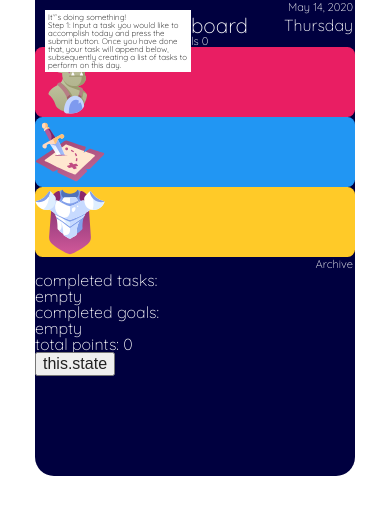
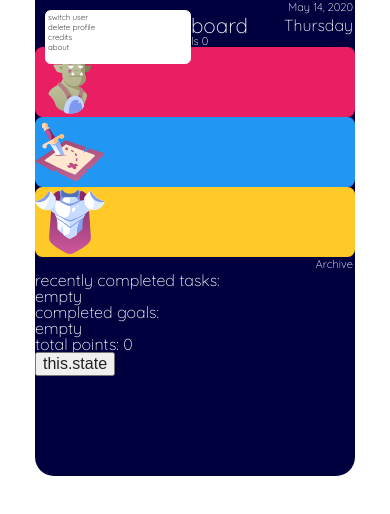
Before and after one commit to montgomeryrd/react-to-do, a React (Create React App) app: page /archive in a window 390 px wide. Both pictures are taken after a click on the element 45 px from the left and 10 px from the top of the page. Shown: the top 514 px of the page. Built offline with nearby package versions, Linux system fonts and the light colour scheme; a web font is replaced by a local one.

Commit message:
created a hamburger menu modal

```diff
--- a/public/index.html
+++ b/public/index.html
@@ -7,7 +7,7 @@
     <link href="https://fonts.googleapis.com/css2?family=Quicksand:wght@300&display=swap" rel="stylesheet">
     <link href="https://fonts.googleapis.com/css2?family=Arapey&display=swap" rel="stylesheet">
     <link href="https://fonts.googleapis.com/css2?family=Roboto:wght@300;500&display=swap" rel="stylesheet">
-    <title>Discovering Structure</title>
+    <title>To-Dohism - A Conscious Life App</title>
   </head>
   <body>
     <div id="root"></div>
--- a/src/components/contentview/Archive.js
+++ b/src/components/contentview/Archive.js
@@ -31,7 +31,7 @@ const Archive = ({archivedTasks, archivedGoals}) => {
     <div className="archive-content-view">
       <h2>Archive</h2>
       <div className="archived-scrolls">
-        <h4>completed tasks:</h4>
+        <h4>recently completed tasks:</h4>
         {archivedTasksList}
       </div>
       <div className="archived-books">
--- a/src/components/dashboard/Dashboard.js
+++ b/src/components/dashboard/Dashboard.js
@@ -98,11 +98,6 @@ class Dashboard extends React.Component {
             <div className="container">
                 <div className="dashboard-content-view">
                     <Settings />
-                    {/* <div className="hamburger">
-                        <div className="hamburger-lines"></div>
-                        <div className="hamburger-lines"></div>
-                        <div className="hamburger-lines"></div>
-                    </div> */}
                     <h2>{currentDate}</h2>
                     <h3>{currentDay}</h3>
                     <h1>Dashboard</h1>
--- a/src/components/dashboard/Settings.js
+++ b/src/components/dashboard/Settings.js
@@ -20,18 +20,75 @@ const Settings = () => {
 
     // const [achievement, showAchievement] = useState(false);
     // function toggleAchievement() {showAchievement(!achievement)}
+    const [position, setPosition] = useState(0);
+    const [state] = useState(["switch-user", "delete-profile", "credits", "about"]);
+
+    const data = (id) => {
+        switch(id) {
+            case "switch-user" : return (
+                <div></div>
+            )
+            case "delete-profile" : return (
+                <div></div>
+            )
+            case "credits" :
+                return (
+                    <div>
+                        <h4>Base App build from:</h4>
+                        <a href="https://www.youtube.com/channel/UCW5YeuERMmlnqo4oq8vwUpg" rel="noopener noreferrer" target="_blank">The Net Ninja</a>
+                        <p>Complete React Tutorial (Redux) #23 - Todo App</p>
+                        <br></br>
+                        <h4>SVG Icons by:</h4>
+                        <a href="https://www.iconfinder.com/Chanut-is" rel="noopener noreferrer" target="_blank">Chanut is Industries</a>
+                        <p>Fantasy and Role-Play Game - Adventure Quest Pack</p>
+                    </div>
+                )
+            case "about" :
+                return (
+                    <div>
+                        <h4>"A conscious life begins with purpose."</h4>
+                        <br></br>
+                        <span>
+                            To-Dohism is an app built with the philosophy that you live
+                            a conscious life when you have purpose. With that in mind,
+                            the app itself is not very robust in functionality, but
+                            rather cuts out a lot of the fat of more powerful to-do list
+                            apps available for more intentional focus and ease of use.
+                            A to-do app that is quick to manage and easy to implement in
+                            day-to-day life. Complete daily tasks, pursue long-term goals,
+                            and know that you are living a conscious life.
+                        </span>
+                    </div>
+                )
+            default : return (
+                <p>click outside modal window to exit</p>
+            )
+        }
+    }
 
     return (
         <div id="settings">
             {settings ? (
                 <div className="settings-content" ref={ref}>
-                    <h4>It`&apos;`s doing something!</h4>
-                    <p>Step 1: Input a task you would like to accomplish today and press the submit button.
-                    Once you have done that, your task will append below, subsequently creating a list of
-                    tasks to perform on this day.</p>
+                    <ul>
+                        <li id="switch-user" className="settings-list" onClick={() => setPosition(position - position)}>
+                            switch user
+                        </li>
+                        <li id="delete-profile" className="settings-list" onClick={() => setPosition(position - position + 1)}>
+                            delete profile
+                        </li>
+                        <li id="credits" className="settings-list" onClick={() => setPosition(position - position + 2)}>
+                            credits
+                        </li>
+                        <li id="about" className="settings-list" onClick={() => setPosition(position - position + 3)}>
+                            about
+                        </li>
+                    </ul>
+                    <br></br>
+                    <div>{data(state[position])}</div>
                 </div>
             ) : (
-                <div className="hamburger" onClick={() => showSettings(!settings)}>
+                <div className="hamburger" onClick={() => showSettings(true)}>
                     <div className="hamburger-lines"></div>
                     <div className="hamburger-lines"></div>
                     <div className="hamburger-lines"></div>
@@ -40,81 +97,6 @@ const Settings = () => {
         </div>
     )
 }
-//             <div onClick={toggleCredits}>
-//                 <div className="toggle-credits">
-//                     {credits ?
-//                         <span>credits</span>
-//                     :
-//                         <div>
-//                             <h4>Base App build from:</h4>
-//                             <a href="https://www.youtube.com/channel/UCW5YeuERMmlnqo4oq8vwUpg" rel="noopener noreferrer" target="_blank">Chanut is Industries</a>
-//                             <p>The Net Ninja - Complete React Tutorial (Redux) #23 - Todo App</p>
-//                             <br></br>
-//                             <h4>SVG Icons by:</h4>
-//                             <a href="https://www.iconfinder.com/Chanut-is" rel="noopener noreferrer" target="_blank">Chanut is Industries</a>
-//                             <p>Fantasy and Role-Play Game - Adventure Quest Pack</p>
-//                         </div>
-//                     }
-//                 </div>
-//             </div>
-//             <div onClick={toggleHelp}>
-//                 <div className="toggle-help">
-//                     {help ?
-//                         <span>help</span>
-//                     :
-//                         <div>
-//                             <div onClick={toggleTask}>
-//                                 {task ?
-//                                     <h4>Tasks Page</h4>
-//                                 :
-//                                     <ul>
-//                                         <li>
-//                                             Step 1: Input a task you would like to accomplish today and press the submit button.
-//                                             Once you have done that, your task will append below, subsequently creating a list of
-//                                             tasks to perform on this day.
-//                                         </li>
-//                                         <li>
-//                                             Step 2: When you are finished with a task, press on the task you completed. It will
-//                                             be removed from the list and append to your Achievements Page. You will also score
-//                                             arbitrary points that help show in a very small tangible way that you have in fact
-//                                             completed a task at some juncture in the past and can now reflect on your accomplishments
-//                                             via points.
-//                                         </li>
-//                                         <li>
-//                                             (optional): If you feel that a task you created was either a mistake or simply one you
-//                                             will not achieve, you may press on the `&quot;`delete`&quot;` button to remove it from
-//                                             your list, however, no points will be scored because hey... you didn`&apos;`t earn em.
-//                                         </li>
-//                                     </ul>
-//                                 }
-//                             </div>
-//                             <br></br>
-//                             <div onClick={toggleGoal}>
-//                                 {goal ?
-//                                     <h4>Goals Page</h4>
-//                                 :
-//                                     <ul>
-//                                         <li></li>
-//                                     </ul>
-//                                 }
-//                             </div>
-//                             <br></br>
-//                             <div onClick={toggleAchievement}>
-//                                 {achievement ?
-//                                     <h4>Goals Page</h4>
-//                                 :
-//                                     <ul>
-//                                         <li></li>
-//                                     </ul>
-//                                 }
-//                             </div>
-//                         </div>
-//                     }
-//                 </div>
-//             </div>
-//         </div>
-//     )
-// }
 
 function useOnClickOutside(ref, handler) {
     useEffect(
--- a/src/styles/settings.css
+++ b/src/styles/settings.css
@@ -36,6 +36,7 @@
 }
 
 .settings-content {
+    border-radius: 1.5mm;
     color: black;
     background-color: white;
     border: solid 1px black;
@@ -45,3 +46,12 @@
     margin: 10px;
     border: solid 1px white;
 }
+
+.settings-list {
+    margin-bottom: 2px;
+}
+
+.settings-list:hover {
+    background-color: #A2DAFF;
+    border-radius: 1mm;
+}
```
